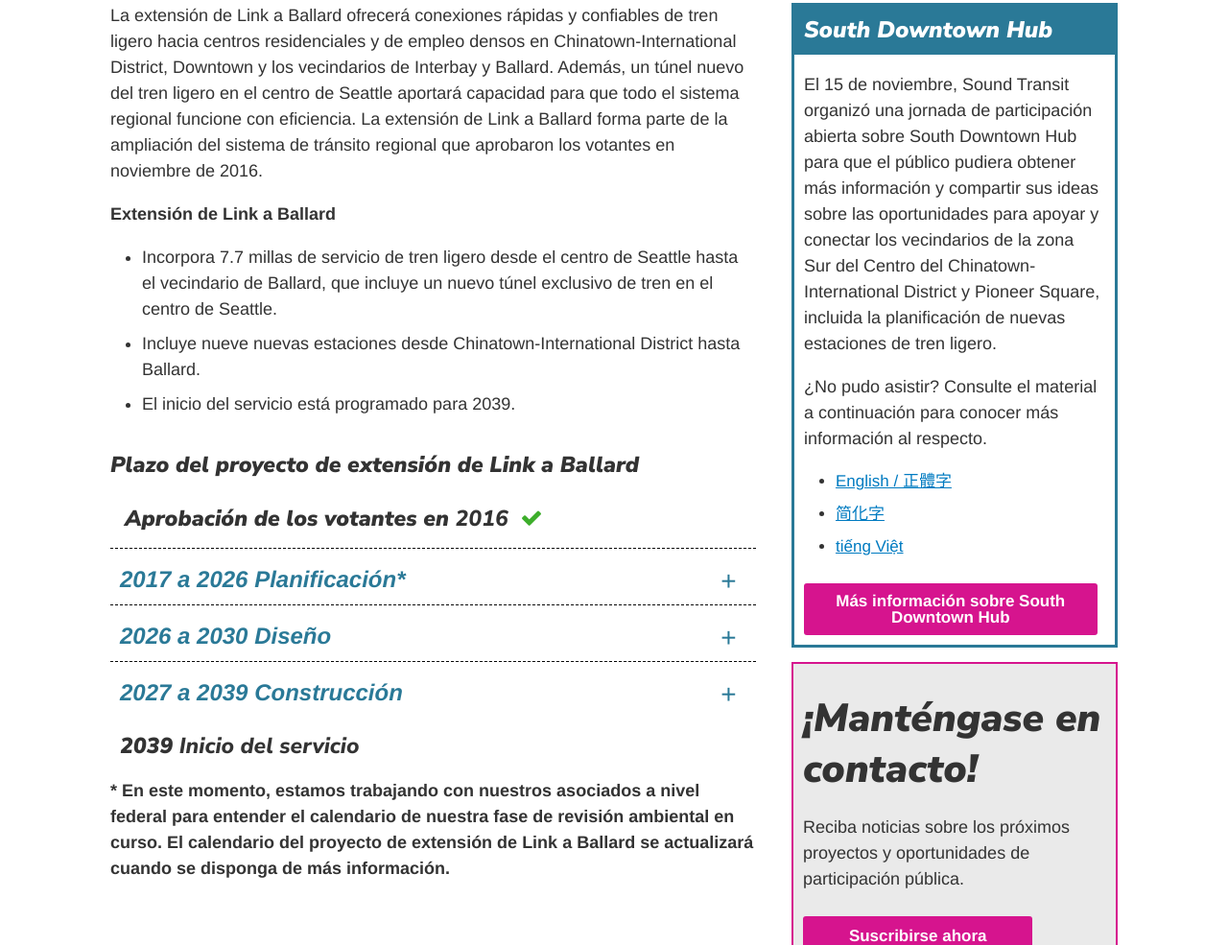
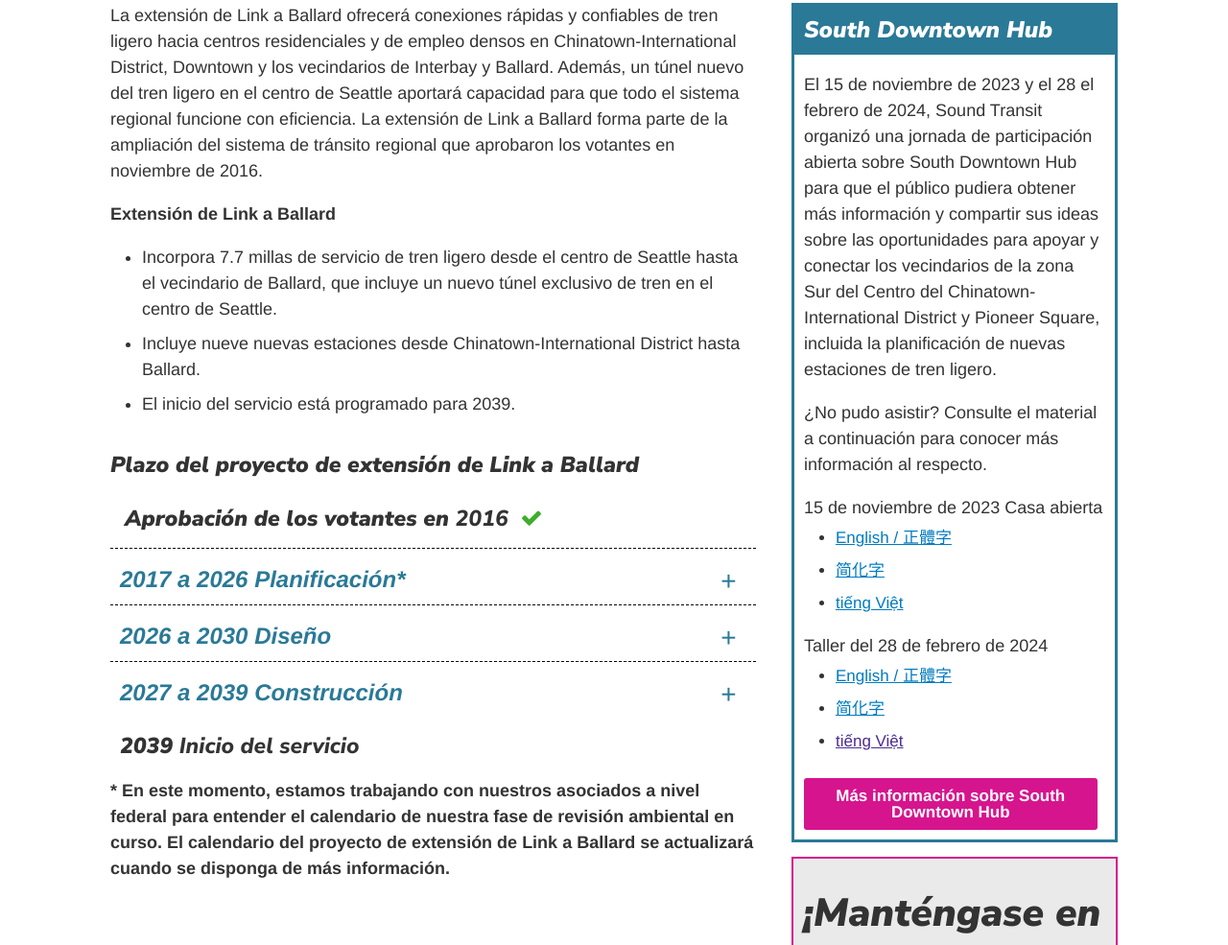
Before and after one commit to ihateerrors/ballard-link-extension-spanish, a plain HTML site: page index.html in a window 1280 px wide. Shown: the part 641-1626 px from the top of the page at 96% size. Drawn offline with nearby package versions, Linux system fonts and the light colour scheme; some icons are missing.

Commit message:
adding new pdfs

```diff
--- a/index.html
+++ b/index.html
@@ -226,14 +226,20 @@
                   <h2 class="text-white mt-0 mb-0 ps-3 callout-header-color py-3">South Downtown Hub</h2>
                 </div>
                 <div class="ps-3 pe-3">
-                  <p>El 15 de noviembre, Sound Transit organizó una jornada de participación abierta sobre South Downtown Hub para que el público pudiera obtener más información y compartir sus ideas sobre las oportunidades para apoyar y conectar los vecindarios de la zona Sur del Centro del Chinatown-International District y Pioneer Square, incluida la planificación de nuevas estaciones de tren ligero. </p>
+                  <p>El 15 de noviembre de 2023 y el 28 el febrero de 2024, Sound Transit organizó una jornada de participación abierta sobre South Downtown Hub para que el público pudiera obtener más información y compartir sus ideas sobre las oportunidades para apoyar y conectar los vecindarios de la zona Sur del Centro del Chinatown-International District y Pioneer Square, incluida la planificación de nuevas estaciones de tren ligero.</p>
                   <p>&iquest;No pudo asistir? Consulte el material a continuación para conocer más información al respecto.</p>
-
+                  <p class="mb-2">15 de noviembre de 2023 Casa abierta</p>
                   <ul>
                     <li><a href="https://www.soundtransit.org/sites/default/files/documents/BLE-SDH-open-house-briefing-english-traditionalchinese.pdf" target="_blank">English / 正體字</a></li>
                     <li><a href="https://www.soundtransit.org/sites/default/files/documents/BLE-SDH-open-house-briefing-simplifiedchinese.pdf" target="_blank">简化字</a></li>
                     <li><a href="https://www.soundtransit.org/sites/default/files/documents/BLE-SDH-open-house-briefing-vietnamese.pdf" target="_blank">tiếng Việt</a></li>
                     </ul>
+                  <p class="mb-2">Taller del 28 de febrero de 2024</p>
+                  <ul>
+                    <li><a href="https://www.soundtransit.org/sites/default/files/documents/workshop-1-overall-concepts%20研討會一%20總體概念.pdf" target="_blank">English / 正體字</a></li>
+                    <li><a href="https://www.soundtransit.org/sites/default/files/documents/workshop-1-overall-concepts-研讨会一总体概念.pdf" target="_blank">简化字</a></li>
+                    <li><a href="" target="_blank">tiếng Việt</a></li>
+                  </ul>
                     <div class="col--lg-4 col--md-6 col--xs-12 mb-3">                       <a href="https://southdowntownhub-spanish.participate.online/#" target="_blank" type="button" class="btn btn--secondary" style="color: #ffffff; background: #d6148e; text-decoration: none; border-radius: 3px;">Más información sobre South Downtown Hub</a>                       </div>
                 </div>
               </div>
```
